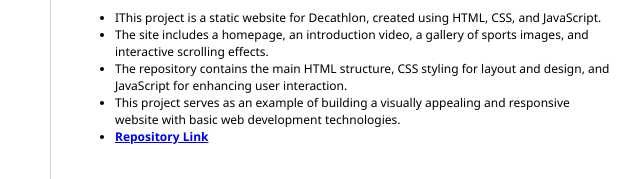
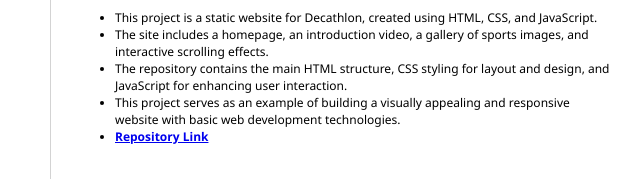
Before and after one commit to yesanisha/anisha.github.io, a plain HTML site: page index.html in a window 1280 px wide. Shown: the part 972-1151 px from the top of the page, 493-1133 px from the left. Drawn offline with Linux system fonts and the light colour scheme.

Commit message:
Update index.html

```diff
--- a/index.html
+++ b/index.html
@@ -107,7 +107,7 @@
                 <b>Refurbished Decathlon website</b>
                 <p>A static Decathlon website built with HTML, CSS, and JavaScript. It includes a homepage, introduction video, sports image gallery, and interactive scrolling effects, showcasing responsive design.</p>
                 <ul>
-                    <li>IThis project is a static website for Decathlon, created using HTML, CSS, and JavaScript.</li>
+                    <li>This project is a static website for Decathlon, created using HTML, CSS, and JavaScript.</li>
                     <li>The site includes a homepage, an introduction video, a gallery of sports images, and interactive scrolling effects.</li>
                     <li>The repository contains the main HTML structure, CSS styling for layout and design, and JavaScript for enhancing user interaction.</li>
                     <li>This project serves as an example of building a visually appealing and responsive website with basic web development technologies.</li>
```
